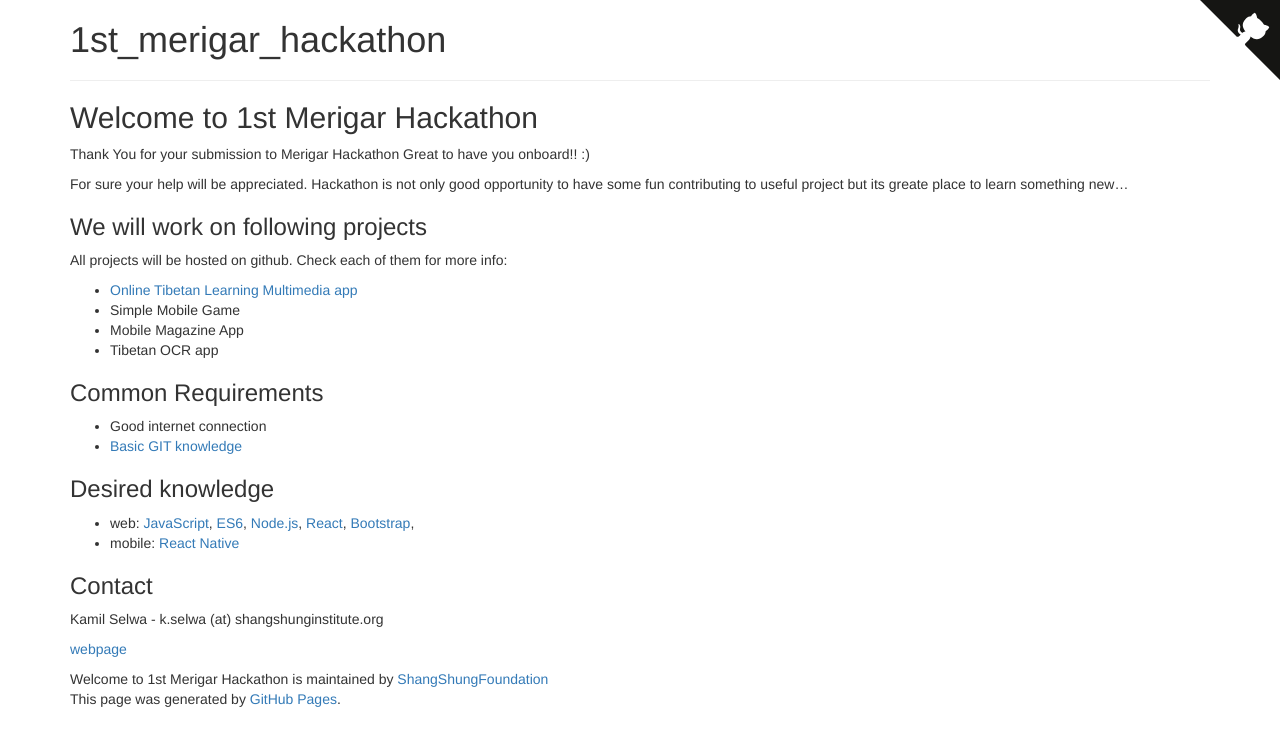
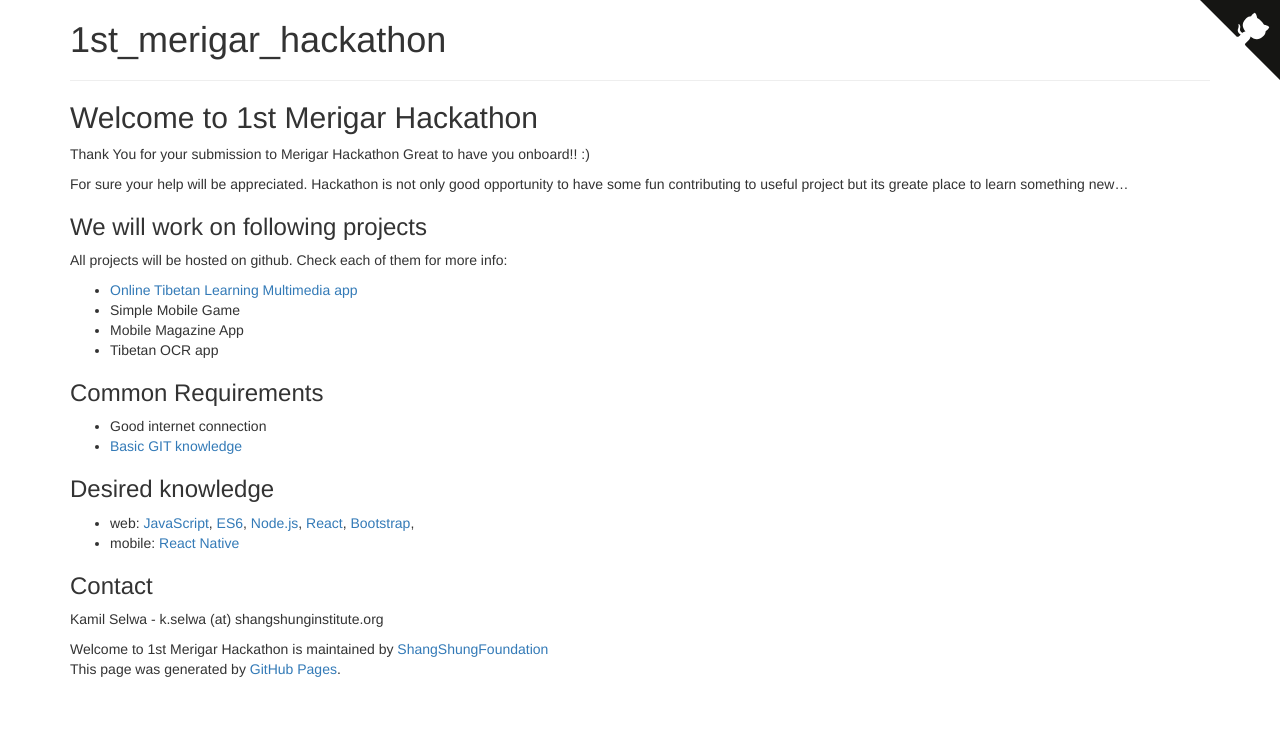
Before and after one commit to ShangShungFoundation/1st_merigar_hackathon, a Jekyll site: the page built from index.md, in a window 1280 px wide. Shown: the top 746 px of the page. Built offline with Jekyll 4.4.1, drawn with Linux system fonts in a browser that asks for light colours; some web fonts are replaced; our own code applies the rules of GitHub Pages for plain Markdown files.

Commit message:
Update index.md

```diff
--- a/index.md
+++ b/index.md
@@ -30,5 +30,3 @@ All projects will be hosted on github. Check each of them for more info:
 ### Contact
 
 Kamil Selwa - k.selwa (at) shangshunginstitute.org
-
-[webpage](https://shangshungfoundation.github.io/1st_merigar_hackathon/)
```
